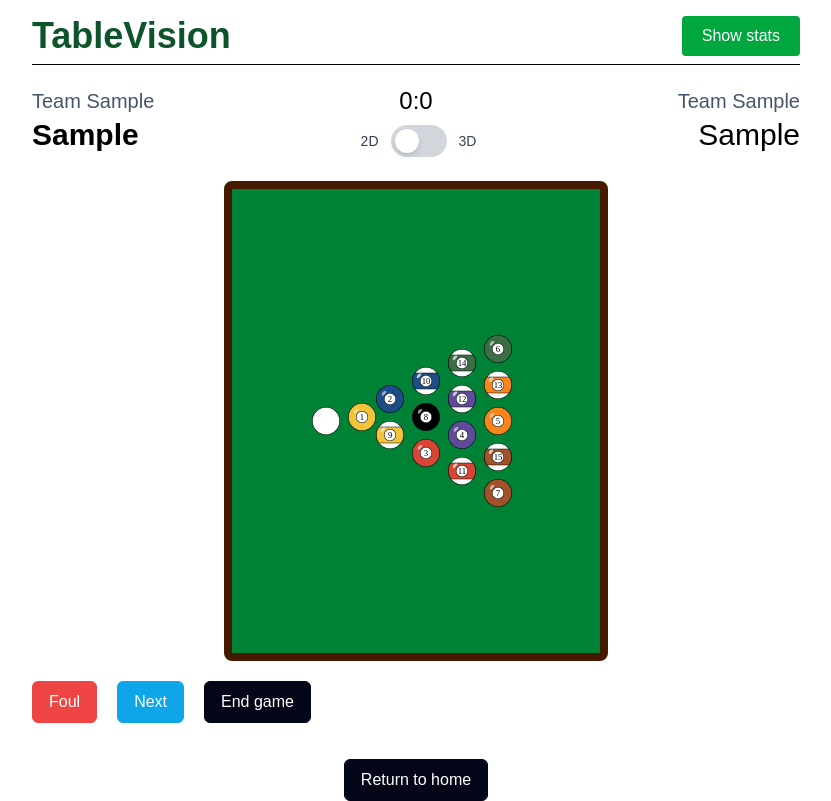
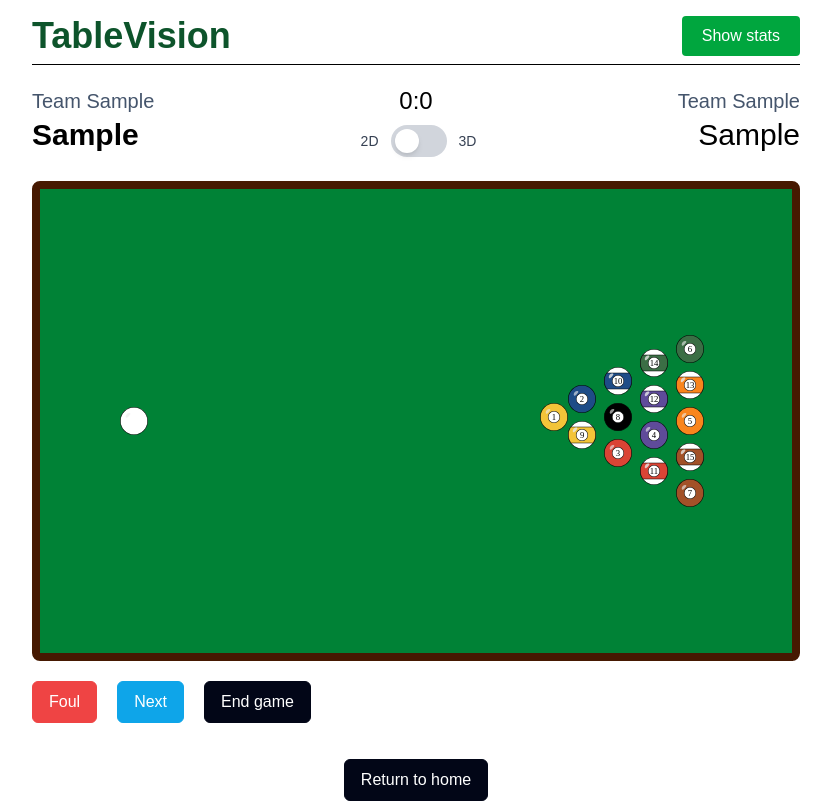
Before and after one commit to Orangensaft-Studios/TableVision, a Vue app in the folder frontend/: page /games/new in a window 1280 px wide. Both pictures are taken after typing "Sample", "Sample", "Sample", "Sample" into the empty fields and a click on the button "Start game". Shown: the whole page, without its empty margins (224-1055 px from the left). Built offline with nearby package versions, Linux system fonts and the light colour scheme; a web font is replaced by a local one.

Commit message:
Fixed table width

```diff
--- a/frontend/src/views/Game.vue
+++ b/frontend/src/views/Game.vue
@@ -130,8 +130,8 @@ function toggleView() {
                     gameStore.getCurrentPlayerName(id, 1) }}</span>
             </div>
         </div>
-        <div class="h-[60vh]">
-            <FakeBillardTable class="w-[50vw]" v-if="!threeDTableVisible"
+        <div class="w-full h-[60vh]">
+            <FakeBillardTable class="w-full" v-if="!threeDTableVisible"
                 :current-team-id="gameStore.getCurrentTeamIndex(id)" :game-id="id" />
 
             <BilliardTable v-else ref="billiardRef" :current-team-id="gameStore.getCurrentTeamIndex(id)" :game-id="id"
```
